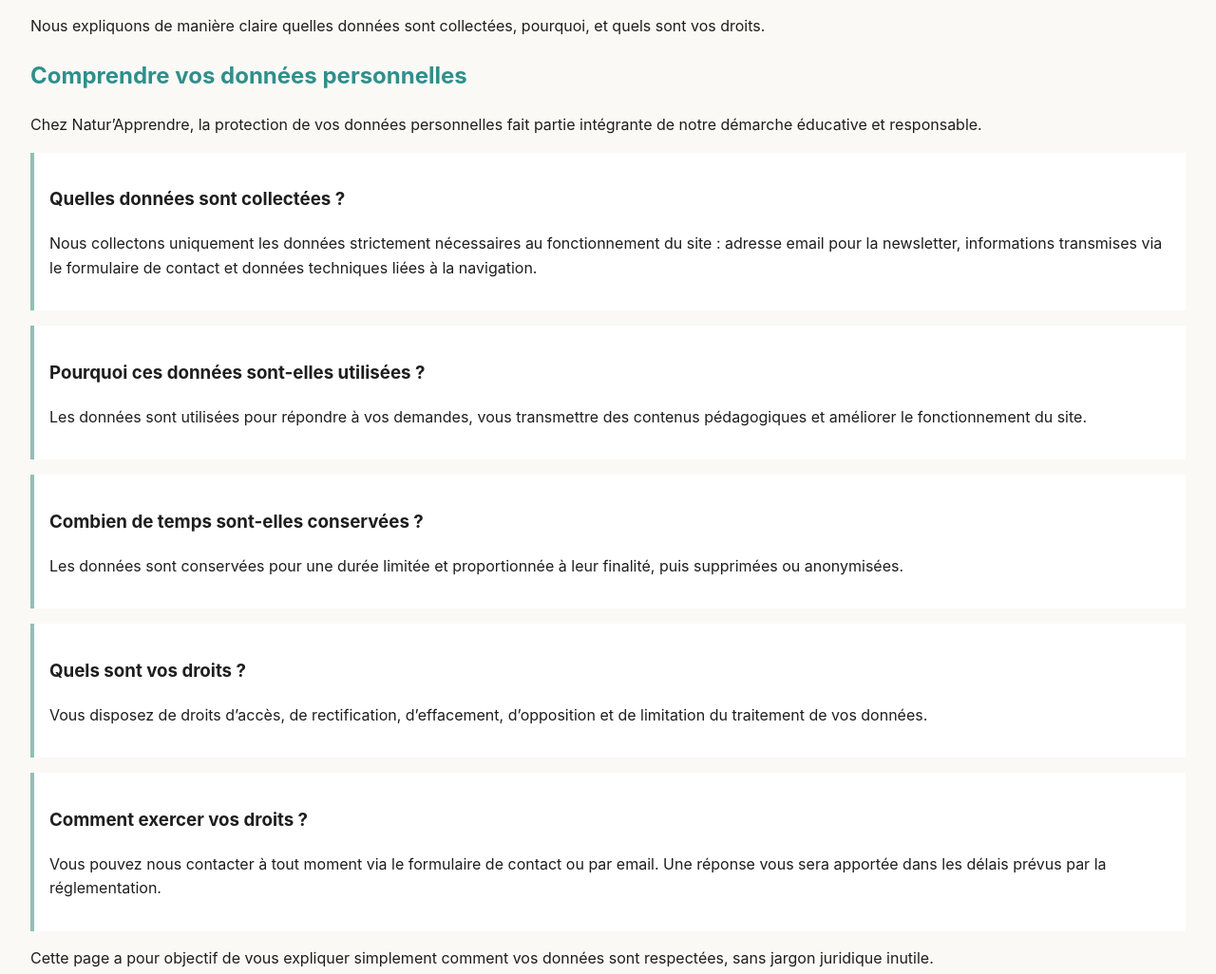
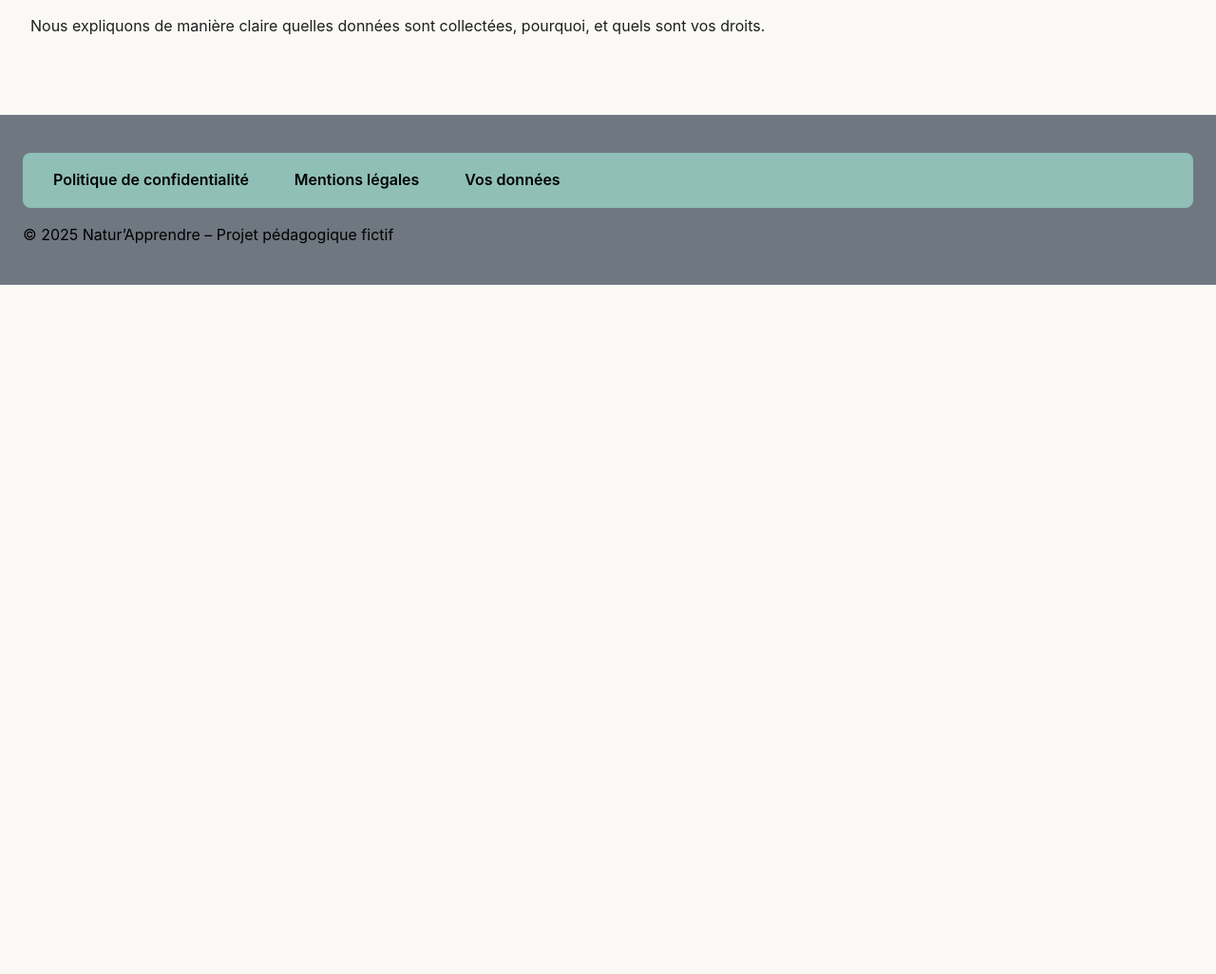
Before and after one commit to Lyjoyce/Natur-apprendre, a plain HTML site: page index.html in a window 1280 px wide. Shown: the part 2229-3255 px from the top of the page at 95% size. After the commit the page ends 2529 px from the top, so only its background shows below. Drawn offline with Linux system fonts and the light colour scheme.

Commit message:
suppr commentaires et lien page confidentialite

```diff
--- a/index.html
+++ b/index.html
@@ -32,17 +32,12 @@
         <li><a href="#articles">Articles pédagogiques</a></li>
         <li><a href="#newsletter">Newsletter</a></li>
         <li><a href="#contact">Contact</a></li>
-        <li><a href="#donnees">Comprendre vos données</a></li>
-        <li><a href="#confidentialite">Politique de confidentialité</a></li>
+        <li><a href="donnees.html">Comprendre vos données</a></li>
+        <li><a href="confidentialite.html">Politique de confidentialité</a></li>
         <li><a href="#mentions">Mentions légales</a></li>
       </ul>
     </nav>
   </header>
-
-
-  <!-- ===============================
-  MAIN CONTENT
-  =============================== -->
   <main id="accueil">
 
     <!-- SECTION 1 : INTRODUCTION -->
@@ -137,61 +132,6 @@
         Nous expliquons de manière claire quelles données sont collectées,
         pourquoi, et quels sont vos droits.
       </p>
-
-        <h2 id="donnees-title">Comprendre vos données personnelles</h2>
-
-        <p>
-          Chez Natur’Apprendre, la protection de vos données personnelles fait partie
-          intégrante de notre démarche éducative et responsable.
-        </p>
-
-        <article>
-          <h3>Quelles données sont collectées ?</h3>
-          <p>
-            Nous collectons uniquement les données strictement nécessaires au
-            fonctionnement du site : adresse email pour la newsletter, informations
-            transmises via le formulaire de contact et données techniques liées à la
-            navigation.
-          </p>
-        </article>
-
-        <article>
-          <h3>Pourquoi ces données sont-elles utilisées ?</h3>
-          <p>
-            Les données sont utilisées pour répondre à vos demandes, vous transmettre
-            des contenus pédagogiques et améliorer le fonctionnement du site.
-          </p>
-        </article>
-
-        <article>
-          <h3>Combien de temps sont-elles conservées ?</h3>
-          <p>
-            Les données sont conservées pour une durée limitée et proportionnée à leur
-            finalité, puis supprimées ou anonymisées.
-          </p>
-        </article>
-
-        <article>
-          <h3>Quels sont vos droits ?</h3>
-          <p>
-            Vous disposez de droits d’accès, de rectification, d’effacement,
-            d’opposition et de limitation du traitement de vos données.
-          </p>
-        </article>
-
-        <article>
-          <h3>Comment exercer vos droits ?</h3>
-          <p>
-            Vous pouvez nous contacter à tout moment via le formulaire de contact ou
-            par email. Une réponse vous sera apportée dans les délais prévus par la
-            réglementation.
-          </p>
-        </article>
-
-        <p>
-          Cette page a pour objectif de vous expliquer simplement comment vos données
-          sont respectées, sans jargon juridique inutile.
-        </p>
     </section>
 
   </main>
```
Also changed, not shown: confidentialite.html (renamed from politiqueConfidentialite.html).
